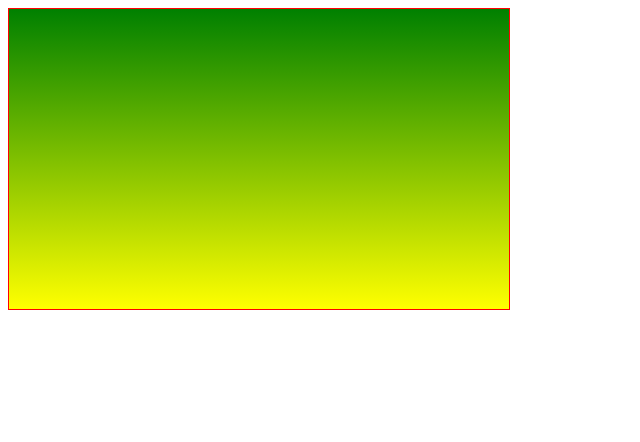
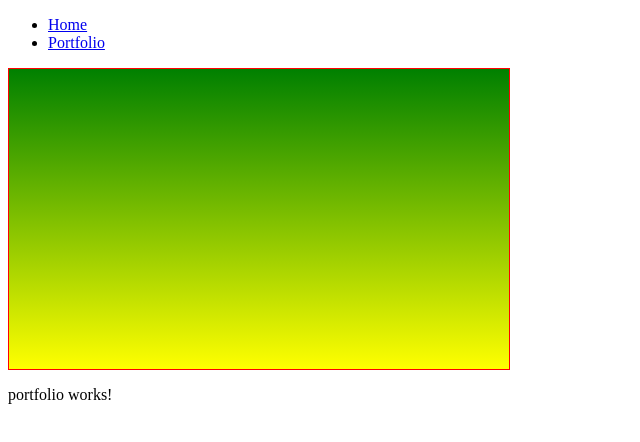
Before and after one commit to AnnKemp/EnterLeavePageAnimation, an Angular app: page /portfolio-component in a window 1280 px wide. Before the commit this address led to /. Shown: the top 442 px of the page, without its empty margins (0-640 px from the left). Built offline with nearby package versions, Linux system fonts and the light colour scheme.

Commit message:
routing toegevoegd

```diff
--- a/src/app/app-routing.module.ts
+++ b/src/app/app-routing.module.ts
@@ -1,7 +1,13 @@
 import { NgModule } from '@angular/core';
 import { Routes, RouterModule } from '@angular/router';
+import { HomeComponent } from './home/home.component';
+import { PortfolioComponent } from './portfolio/portfolio.component';
 
-const routes: Routes = [];
+
+const routes: Routes = [
+  { path: 'home-component', component: HomeComponent },
+  { path: 'portfolio-component', component: PortfolioComponent},
+];
 
 @NgModule({
   imports: [RouterModule.forRoot(routes)],
--- a/src/app/app.component.html
+++ b/src/app/app.component.html
@@ -1,2 +1,8 @@
-
-<div></div>
+ <nav>
+     <ul>
+        <li><a routerLink="/home-component">Home</a></li>
+         <li><a routerLink="/portfolio-component">Portfolio</a></li>
+     </ul>
+ </nav>
+ <div></div>
+<router-outlet></router-outlet>
--- a/src/app/app.module.ts
+++ b/src/app/app.module.ts
@@ -4,10 +4,14 @@ import { BrowserAnimationsModule } from '@angular/platform-browser/animations';
 
 import { AppRoutingModule } from './app-routing.module';
 import { AppComponent } from './app.component';
+import { PortfolioComponent } from './portfolio/portfolio.component';
+import { HomeComponent } from './home/home.component';
 
 @NgModule({
   declarations: [
-    AppComponent
+    AppComponent,
+    PortfolioComponent,
+    HomeComponent
   ],
   imports: [
     BrowserModule,
--- /dev/null
+++ b/src/app/home/home.component.html
@@ -0,0 +1 @@
+<p>home works!</p>
--- /dev/null
+++ b/src/app/home/home.component.ts
@@ -0,0 +1,15 @@
+import { Component, OnInit } from '@angular/core';
+
+@Component({
+  selector: 'app-home',
+  templateUrl: './home.component.html',
+  styleUrls: ['./home.component.css']
+})
+export class HomeComponent implements OnInit {
+
+  constructor() { }
+
+  ngOnInit(): void {
+  }
+
+}
--- /dev/null
+++ b/src/app/portfolio/portfolio.component.html
@@ -0,0 +1,2 @@
+<p>portfolio works!</p>
+<div></div>
--- /dev/null
+++ b/src/app/portfolio/portfolio.component.ts
@@ -0,0 +1,15 @@
+import { Component, OnInit } from '@angular/core';
+
+@Component({
+  selector: 'app-portfolio',
+  templateUrl: './portfolio.component.html',
+  styleUrls: ['./portfolio.component.css']
+})
+export class PortfolioComponent implements OnInit {
+
+  constructor() { }
+
+  ngOnInit(): void {
+  }
+
+}
```
Also changed, not shown: src/app/home/home.component.css (added), src/app/portfolio/portfolio.component.css (added), 2 other files (tests, documents, lock files or other folders).
